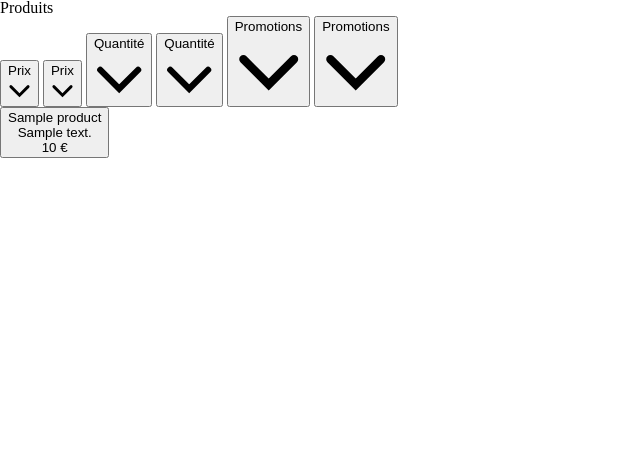
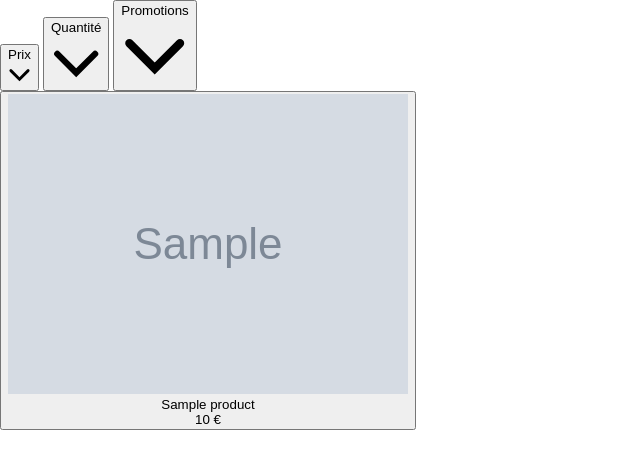
Before and after one commit to clementmenou/sae-301, a PHP site: template app/view/product_list.php in a window 1280 px wide. Shown: the top 469 px of the page, without its empty margins (0-640 px from the left). Run offline with PHP 8.4, Linux system fonts and the light colour scheme; the visitor is signed in with stand-in values (Sample User, id 1); the template is opened without the code that fills it: most values are stand-ins (such as "Sample title", 1, 10 or a date in 2020); grey boxes marked "Sample" are stand-in pictures; some libraries are stand-ins or nearby versions.

Commit message:
product list view

```diff
--- a/app/model/Pages/ProductList.php
+++ b/app/model/Pages/ProductList.php
@@ -12,7 +12,7 @@ class ProductList extends Page
             'Products',
             'product_list.php',
             ['header.css', 'product_list.css', 'footer.css'],
-            [],
+            ['product_list.css'],
             true,
             true
         );
--- a/app/view/product_list.php
+++ b/app/view/product_list.php
@@ -1,52 +1,62 @@
-<p>Produits</p>
-<form action="/regardez_nos_produits" method="POST">
-    <button type="submit" name="price_asc" value="1">
+<form action="/regardez_nos_produits" method="POST" class="product-sort-container">
+    <?php if ($datas['sort']['prix']) : ?>
+        <button type="submit" name="price_asc" value="1" class="product-sort-button">
             <div>Prix</div>
-        <svg viewBox="0 0 24 24" focusable="false" class="">
-            <path d="M 3,9 12,18 21,9" stroke="black" stroke-width="3" fill="none" class="" stroke-linecap="round"></path>
+            <svg viewBox="0 0 24 24" focusable="false" class="product-sort-svg">
+                <path d="M 3,9 12,18 21,9" stroke="black" stroke-width="3" fill="none" stroke-linecap="round"></path>
             </svg>
         </button>
-    <button type="submit" name="price_desc" value="1">
+    <?php else : ?>
+        <button type="submit" name="price_desc" value="1" class="product-sort-button">
             <div>Prix</div>
-        <svg viewBox="0 0 24 24" focusable="false" class="">
-            <path d="M 3,9 12,18 21,9" stroke="black" stroke-width="3" fill="none" class="" stroke-linecap="round"></path>
+            <svg viewBox="0 0 24 24" focusable="false" class="product-sort-svg product-sort-svg-inverted">
+                <path d="M 3,9 12,18 21,9" stroke="black" stroke-width="3" fill="none" stroke-linecap="round"></path>
             </svg>
         </button>
-    <button type="submit" name="quantity_asc" value="1">
+    <?php endif;
+    if ($datas['sort']['quantity']) : ?>
+        <button type="submit" name="quantity_asc" value="1" class="product-sort-button">
             <div>Quantité</div>
-        <svg viewBox="0 0 24 24" focusable="false" class="">
-            <path d="M 3,9 12,18 21,9" stroke="black" stroke-width="3" fill="none" class="" stroke-linecap="round"></path>
+            <svg viewBox="0 0 24 24" focusable="false" class="product-sort-svg">
+                <path d="M 3,9 12,18 21,9" stroke="black" stroke-width="3" fill="none" stroke-linecap="round"></path>
             </svg>
         </button>
-    <button type="submit" name="quantity_desc" value="1">
+    <?php else : ?>
+        <button type="submit" name="quantity_desc" value="1" class="product-sort-button">
             <div>Quantité</div>
-        <svg viewBox="0 0 24 24" focusable="false" class="">
-            <path d="M 3,9 12,18 21,9" stroke="black" stroke-width="3" fill="none" class="" stroke-linecap="round"></path>
+            <svg viewBox="0 0 24 24" focusable="false" class="product-sort-svg product-sort-svg-inverted">
+                <path d="M 3,9 12,18 21,9" stroke="black" stroke-width="3" fill="none" stroke-linecap="round"></path>
             </svg>
         </button>
-    <button type="submit" name="promo_asc" value="1">
+    <?php endif;
+    if ($datas['sort']['promo']) : ?>
+        <button type="submit" name="promo_asc" value="1" class="product-sort-button">
             <div>Promotions</div>
-        <svg viewBox="0 0 24 24" focusable="false" class="">
-            <path d="M 3,9 12,18 21,9" stroke="black" stroke-width="3" fill="none" class="" stroke-linecap="round"></path>
+            <svg viewBox="0 0 24 24" focusable="false" class="product-sort-svg">
+                <path d="M 3,9 12,18 21,9" stroke="black" stroke-width="3" fill="none" stroke-linecap="round"></path>
             </svg>
         </button>
-    <button type="submit" name="promo_desc" value="1">
+    <?php else : ?>
+        <button type="submit" name="promo_desc" value="1" class="product-sort-button">
             <div>Promotions</div>
-        <svg viewBox="0 0 24 24" focusable="false" class="">
-            <path d="M 3,9 12,18 21,9" stroke="black" stroke-width="3" fill="none" class="" stroke-linecap="round"></path>
+            <svg viewBox="0 0 24 24" focusable="false" class="product-sort-svg product-sort-svg-inverted">
+                <path d="M 3,9 12,18 21,9" stroke="black" stroke-width="3" fill="none" stroke-linecap="round"></path>
             </svg>
         </button>
-
+    <?php endif; ?>
 </form>
 
-<?php
-foreach ($datas['all_products'] as $product) : ?>
+<div class="product-list-container">
+    <?php foreach ($datas['all_products'] as $product) : ?>
         <form action="/regardez_nos_produits" method="POST">
             <input type="hidden" name="product_id" value="<?= $product['product_id'] ?>">
-        <button name="redirect_product_info" type="submit">
-            <div><?= $product['name'] ?></div>
-            <div><?= $product['description'] ?></div>
-            <div><?= $product['price'] ?> €</div>
+            <button name="redirect_product_info" type="submit" class="product-container">
+                <img src="Public/Images/Products/<?= $product['image'] ?>" alt="<?= $product['name'] ?>">
+                <div class="product-info">
+                    <div class="product-name"><?= $product['name'] ?></div>
+                    <div class="product-price"><?= $product['price'] ?> €</div>
+                </div>
             </button>
         </form>
     <?php endforeach ?>
+</div>
```
Also changed, not shown: app/controller/ControllerProduct.php (+14 -1 lines), public/styles/product_list.css (added, +66 -0 lines). Lines whose indentation alone changed are shown as unchanged.
